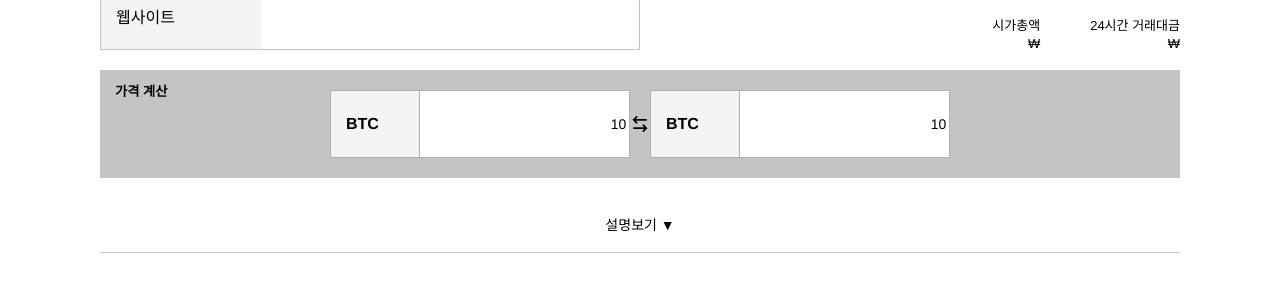
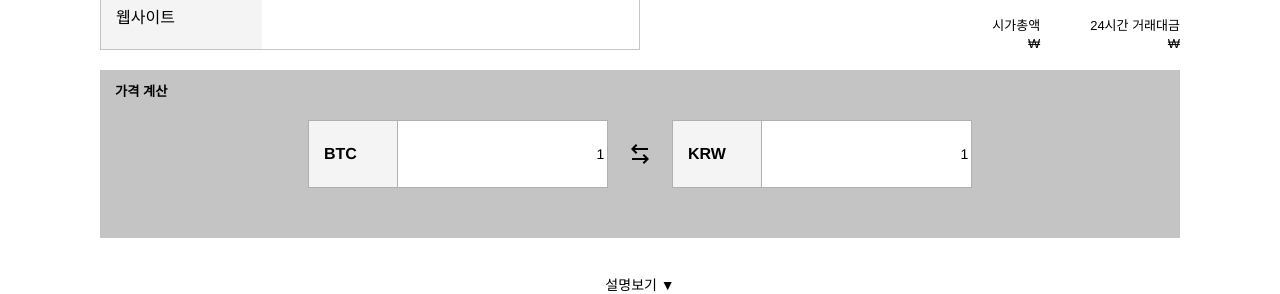
Before and after one commit to Abangpa1ace/React_Practice_Coin, a React (Create React App) app: page /detail in a window 1280 px wide. Shown: the part 200-494 px from the top of the page. Built offline with nearby package versions, Linux system fonts and the light colour scheme; no server answers.

Commit message:
Add: Detail 페이지 화폐환율 계산기능 추가

```diff
--- a/src/Components/Detail/DetailDesc.jsx
+++ b/src/Components/Detail/DetailDesc.jsx
@@ -7,7 +7,12 @@ const DetailDesc = ({ description, isShowDesc, setIsShowDesc }) => {
       <DetailDescBtn onClick={() => setIsShowDesc((prev) => !prev)}>
         설명{isShowDesc ? "숨기기 ▲" : "보기 ▼"}
       </DetailDescBtn>
-      {isShowDesc && <DetailDescText>{description && description.ko ? description.ko : description.ko}</DetailDescText>}
+      {(isShowDesc && (description.ko || description.en)) &&
+        <DetailDescText>
+          {description &&
+            description.ko ? description.ko : description.en}
+        </DetailDescText>
+      }
     </Detaildesc>
   )
 }
--- a/src/Components/Detail/DetailExchange/DetailExchange.jsx
+++ b/src/Components/Detail/DetailExchange/DetailExchange.jsx
@@ -4,18 +4,22 @@ import DetailExchangeInput from './DetailExchangeInput';
 import { flexCenter } from '../../../Styles/theme';
 import { RiArrowLeftRightLine } from 'react-icons/ri';
 
-const DetailExchange = () => {
+const DetailExchange = ({ exchange, handleChange, unit }) => {
   return (
     <Detailexchange>
       <h5>가격 계산</h5>
       <DetailExchangeInput
         title="BTC"
-        value="10"
+        name="cryptocurrency"
+        value={exchange.cryptocurrency}
+        handleChange={handleChange}
       />
       <RiArrowLeftRightLine />
       <DetailExchangeInput
-        title="BTC"
-        value="10"
+        title={unit.toUpperCase()}
+        name="currency"
+        value={exchange.currency}
+        handleChange={handleChange}
       />
     </Detailexchange>
   )
@@ -25,7 +29,7 @@ const Detailexchange = styled.section`
   ${flexCenter};
   position: relative;
   margin: 20px 0 0;
-  padding: 20px;
+  padding: 50px;
   background: ${({ theme }) => theme.gray1};
 
   h5 {
@@ -33,6 +37,11 @@ const Detailexchange = styled.section`
     left: 15px;
     top: 15px;
   }
+
+  svg {
+    margin: 0 20px;
+    font-size: 24px;
+  }
 `;
 
 export default DetailExchange
--- a/src/Components/Detail/DetailExchange/DetailExchangeInput.jsx
+++ b/src/Components/Detail/DetailExchange/DetailExchangeInput.jsx
@@ -9,8 +9,8 @@ const DetailExchangeInput = ({ title, name, value, handleChange }) => {
       <div>
         <input
           name={name}
-          value={value}
-          onChange={(e) => handleChange(e.target.name, e.target.value)}
+          value={Number(value) < 1 ? Number(value) : Number(value).toLocaleString()}
+          onChange={(e) => handleChange(e)}
         />
       </div>
     </ExchangeInput>
--- a/src/Data/Data.js
+++ b/src/Data/Data.js
@@ -7,3 +7,8 @@ export const selectList = {
   unit: ['krw', 'usd'],
   count: [50, 30, 10],
 }
+
+export const currencyRegex = {
+  cryptocurrency: /^[0-9.]/g,
+  currency: /^[0-9]/g,
+}
--- a/src/Pages/Detail/Detail.jsx
+++ b/src/Pages/Detail/Detail.jsx
@@ -5,15 +5,22 @@ import DetailExchange from '../../Components/Detail/DetailExchange/DetailExchang
 import DetailHeader from '../../Components/Detail/DetailHeader';
 import DetailInfo from '../../Components/Detail/DetailInfo/DetailInfo';
 import { useGlobalContext } from '../../Context';
-import { COINS_API } from '../../Data/Data';
+import { COINS_API, currencyRegex } from '../../Data/Data';
 
 
 const Detail = () => {
+  // Coin Informations
   const { savedCoins } = useGlobalContext();
   const path = window.location.pathname.split("/").pop();
   const [coinDetail, setCoinDetail] = useState({});
-
+  // Coin Exchange
   const [unit, setUnit] = useState("krw");
+  const [exchange, setExchange] = useState({
+    cryptocurrency: 1,
+    currency: 1,
+  })
+  let exchangeRate = 21296653.24;
+  // Coin Description
   const [isShowDesc, setIsShowDesc] = useState(false);
 
   const fetchCoinDetail = async (path) => {
@@ -49,6 +56,26 @@ const Detail = () => {
     setCoinDetail({ ...coinDetail, booked: !coinDetail.booked })
   }
 
+  const updateCurrency = (event) => {
+    let { name, value } = event.target;
+    const regex = currencyRegex[name];
+    value = value.replaceAll(/,/g, "");
+
+    if (regex.test(Number(value))) {
+      if (name === "cryptocurrency" && value.split(".").pop().length > 8) {
+        return;
+      }
+      if (name === "currency" && value[0] === "0") {
+        return;
+      }
+      const anotherKey = Object.keys(exchange).find(key => key !== name)
+      setExchange({
+        [anotherKey]: name === "currency" ? (value / exchangeRate).toFixed(8) : value * exchangeRate,
+        [name]: value,
+      })
+    }
+  }
+
   const {
     id,
     booked,
@@ -59,7 +86,6 @@ const Detail = () => {
     links,
     market_data,
     description,
-
   } = coinDetail;
 
   return (
@@ -81,7 +107,9 @@ const Detail = () => {
         unit={unit}
       />
       <DetailExchange
-
+        exchange={exchange}
+        handleChange={updateCurrency}
+        unit={unit}
       />
       <DetailDesc
         description={description}
```
